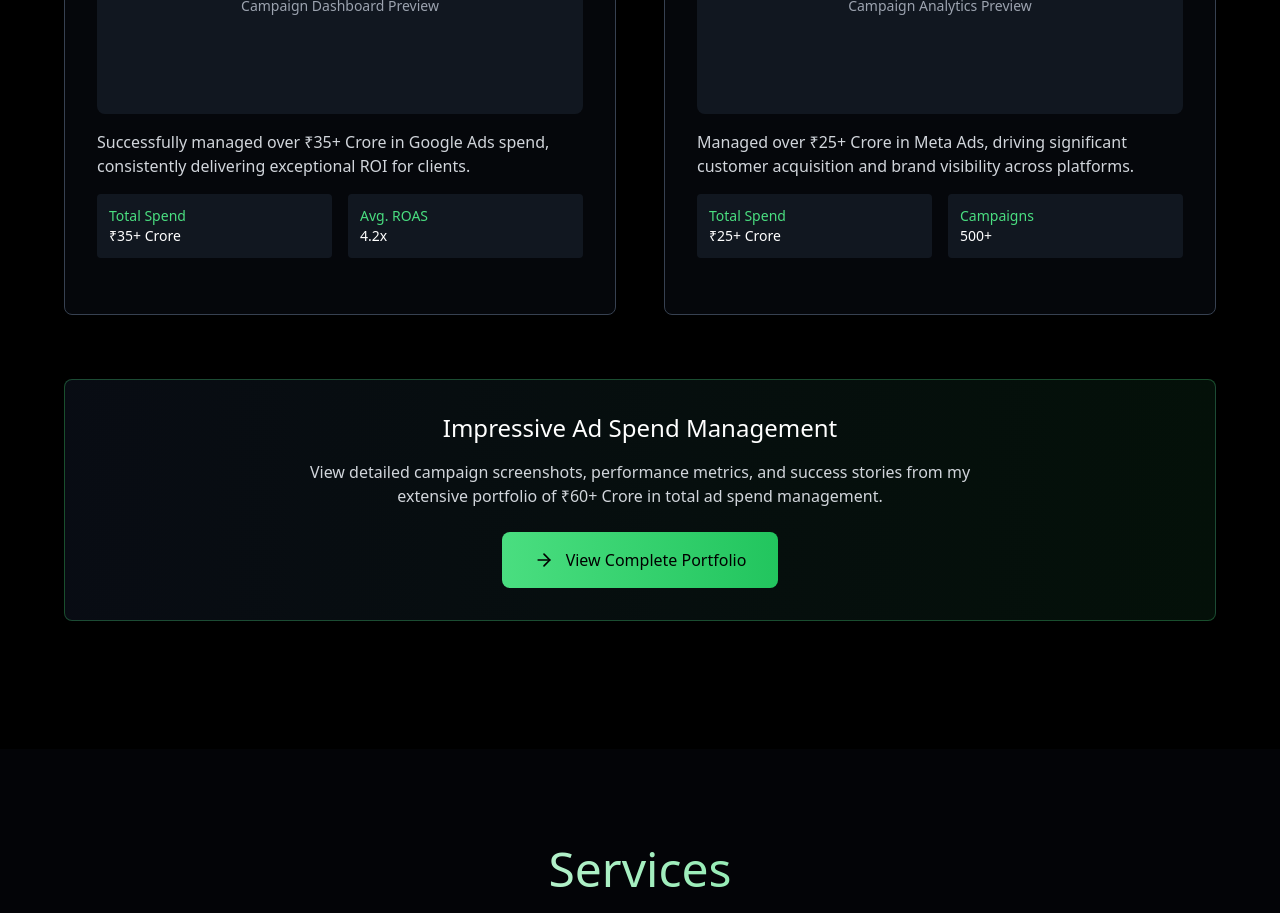
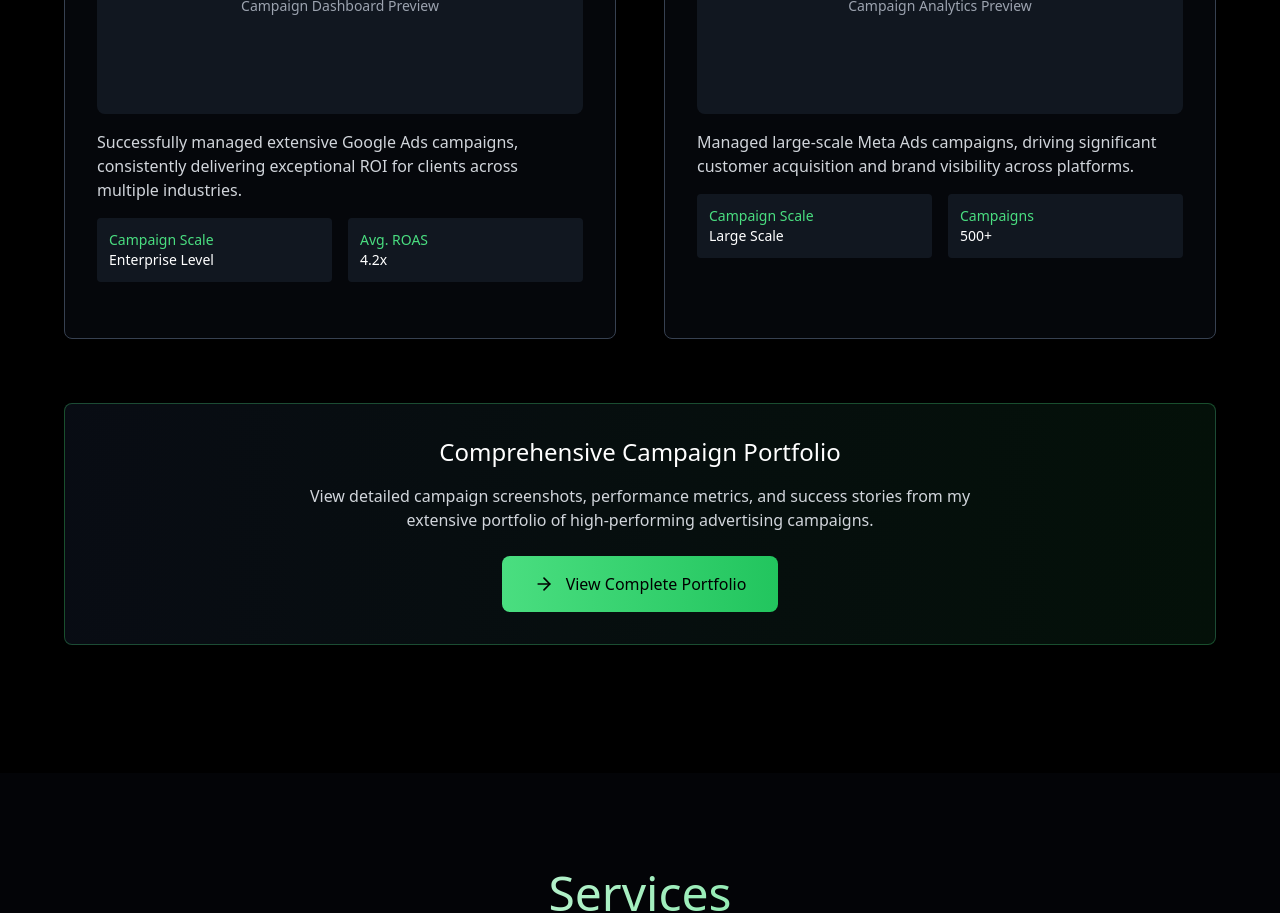
Before and after one commit to prnb07/Pranav-Portfolio, a React (Vite) app: page / in a window 1280 px wide. Shown: the part 2100-3013 px from the top of the page. Built offline with nearby package versions, Linux system fonts and the light colour scheme.

Commit message:
Remove monetary values from Previous Work section

```diff
--- a/src/App.tsx
+++ b/src/App.tsx
@@ -443,12 +443,12 @@ const Portfolio = () => {
                   </div>
                 </div>
                 <p className="text-gray-300 mb-4">
-                  Successfully managed over ₹35+ Crore in Google Ads spend, consistently delivering exceptional ROI for clients.
+                  Successfully managed extensive Google Ads campaigns, consistently delivering exceptional ROI for clients across multiple industries.
                 </p>
                 <div className="grid grid-cols-2 gap-4 text-sm">
                   <div className="p-3 bg-gray-800/50 rounded">
-                    <p className="text-green-400 font-medium">Total Spend</p>
-                    <p className="text-white">₹35+ Crore</p>
+                    <p className="text-green-400 font-medium">Campaign Scale</p>
+                    <p className="text-white">Enterprise Level</p>
                   </div>
                   <div className="p-3 bg-gray-800/50 rounded">
                     <p className="text-green-400 font-medium">Avg. ROAS</p>
@@ -479,12 +479,12 @@ const Portfolio = () => {
                   </div>
                 </div>
                 <p className="text-gray-300 mb-4">
-                  Managed over ₹25+ Crore in Meta Ads, driving significant customer acquisition and brand visibility across platforms.
+                  Managed large-scale Meta Ads campaigns, driving significant customer acquisition and brand visibility across platforms.
                 </p>
                 <div className="grid grid-cols-2 gap-4 text-sm">
                   <div className="p-3 bg-gray-800/50 rounded">
-                    <p className="text-green-400 font-medium">Total Spend</p>
-                    <p className="text-white">₹25+ Crore</p>
+                    <p className="text-green-400 font-medium">Campaign Scale</p>
+                    <p className="text-white">Large Scale</p>
                   </div>
                   <div className="p-3 bg-gray-800/50 rounded">
                     <p className="text-green-400 font-medium">Campaigns</p>
@@ -504,9 +504,9 @@ const Portfolio = () => {
             viewport={{ once: true }}
           >
             <div className="p-8 bg-gradient-to-r from-gray-900/50 to-green-900/20 rounded-lg border border-green-400/30 mb-8">
-              <h3 className="text-2xl font-light text-white mb-4">Impressive Ad Spend Management</h3>
+              <h3 className="text-2xl font-light text-white mb-4">Comprehensive Campaign Portfolio</h3>
               <p className="text-gray-300 mb-6 max-w-2xl mx-auto">
-                View detailed campaign screenshots, performance metrics, and success stories from my extensive portfolio of ₹60+ Crore in total ad spend management.
+                View detailed campaign screenshots, performance metrics, and success stories from my extensive portfolio of high-performing advertising campaigns.
               </p>
               <motion.button
                 onClick={handleViewPortfolioClick}
```
